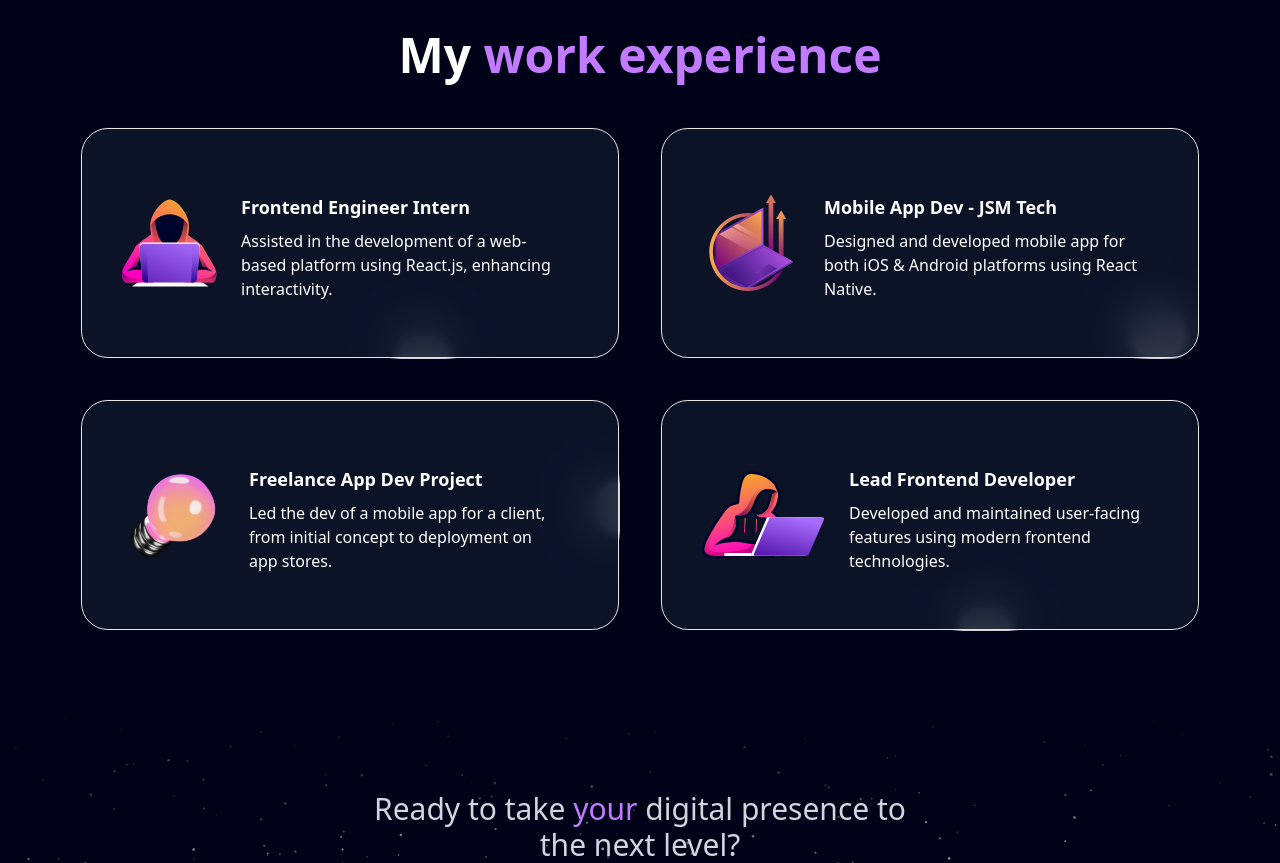
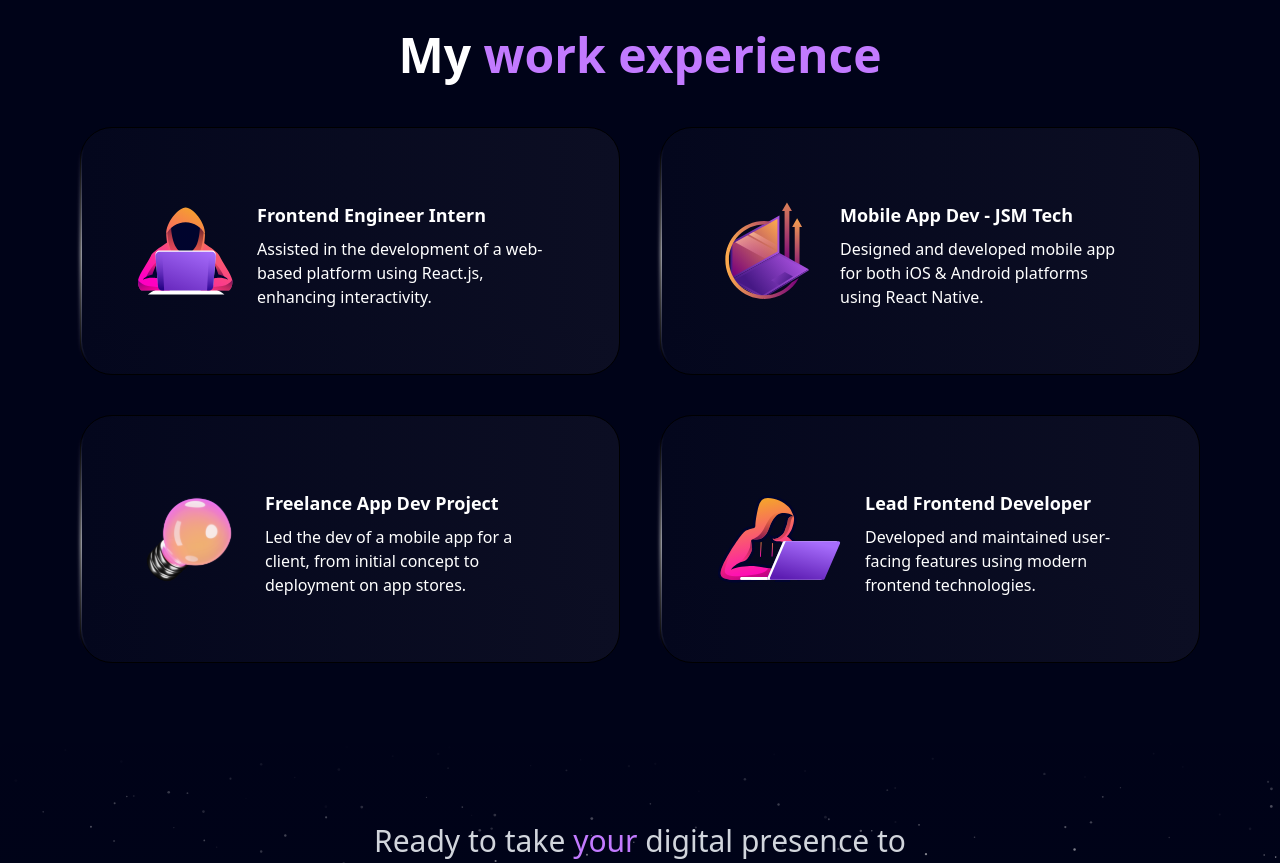
Before and after one commit to IsuruKavi/portfolio-site, a Next.js app: page / in a window 1280 px wide. Shown: the part 1700-2563 px from the top of the page. Built offline with nearby package versions, Linux system fonts and the light colour scheme.

Commit message:
change UI of work experince

```diff
--- a/components/WorkExperince.tsx
+++ b/components/WorkExperince.tsx
@@ -3,6 +3,7 @@ import React from "react";
 import { workExperience } from "@/data";
 import { Button } from "./ui/MovingBorders";
 import { BentoGridItem } from "./ui/bento-grid";
+import { HoverBorderGradient } from "./ui/hover-border-gradient";
 
 const Experience = () => {
   return (
@@ -11,24 +12,18 @@ const Experience = () => {
         My <span className="text-purple-400">work experience</span>
       </h1>
 
-      <div className="w-full mt-12 grid lg:grid-cols-4 grid-cols-1 gap-10">
+      <div className="w-full mt-12 grid lg:grid-cols-2 grid-cols-1 gap-10">
         {workExperience.map((card) => (
-          <Button
+          <HoverBorderGradient
+            duration={1.5}
             key={card.id}
-            //   random duration will be fun , I think , may be not
-            duration={Math.floor(Math.random() * 10000) + 10000}
-            borderRadius="1.75rem"
+            containerClassName="rounded-4xl "
+            className="bg-[linear-gradient(90deg,_rgba(4,7,29,1)_0%,_rgba(12,14,35,1)_100%)] bg-white text-black dark:text-white flex items-center space-x-2"
             style={{
-              //   add these two
-              //   you can generate the color from here https://cssgradient.io/
               background: "rgb(4,7,29)",
-              backgroundColor:
+              backgroundImage:
                 "linear-gradient(90deg, rgba(4,7,29,1) 0%, rgba(12,14,35,1) 100%)",
-              // add this border radius to make it more rounded so that the moving border is more realistic
-              borderRadius: `calc(1.75rem* 0.96)`,
             }}
-            // remove bg-white dark:bg-slate-900
-            className="flex-1 text-black dark:text-white border-neutral-200 dark:border-slate-800"
           >
             <div className="flex lg:flex-row flex-col p-3 py-6 md:p-5 lg:p-10 gap-2">
               <img
@@ -43,7 +38,7 @@ const Experience = () => {
                 description={card.desc}
               />
             </div>
-          </Button>
+          </HoverBorderGradient>
         ))}
       </div>
     </div>
--- a/components/ui/glare-card.tsx
+++ b/components/ui/glare-card.tsx
@@ -118,7 +118,7 @@ export const GlareCard = ({
         }
       }}
     >
-      <div className="h-full grid will-change-transform origin-center transition-transform duration-[var(--duration)] ease-[var(--easing)] delay-[var(--delay)] [transform:rotateY(var(--r-x))_rotateX(var(--r-y))] rounded-[var(--radius)] border border-purple-800 hover:[--opacity:0.6] hover:[--duration:200ms] hover:[--easing:linear] hover:filter-none overflow-hidden">
+      <div className="h-full grid will-change-transform origin-center transition-transform duration-[var(--duration)] ease-[var(--easing)] delay-[var(--delay)] [transform:rotateY(var(--r-x))_rotateX(var(--r-y))] rounded-[var(--radius)] border border-gray-800 hover:[--opacity:0.6] hover:[--duration:200ms] hover:[--easing:linear] hover:filter-none overflow-hidden">
         <div className="w-full h-full grid [grid-area:1/1] mix-blend-soft-light [clip-path:inset(0_0_0_0_round_var(--radius))]">
           <div className={cn("h-full w-full bg-slate-950", className)}>
             {children}
--- /dev/null
+++ b/components/ui/hover-border-gradient.tsx
@@ -0,0 +1,99 @@
+"use client";
+import React, { useState, useEffect, useRef } from "react";
+
+import { motion } from "motion/react";
+import { cn } from "@/lib/utils";
+
+type Direction = "TOP" | "LEFT" | "BOTTOM" | "RIGHT";
+
+export function HoverBorderGradient({
+  children,
+  containerClassName,
+  className,
+  as: Tag = "button",
+  duration = 1,
+  clockwise = true,
+  ...props
+}: React.PropsWithChildren<
+  {
+    as?: React.ElementType;
+    containerClassName?: string;
+    className?: string;
+    duration?: number;
+    clockwise?: boolean;
+  } & React.HTMLAttributes<HTMLElement>
+>) {
+  const [hovered, setHovered] = useState<boolean>(false);
+  const [direction, setDirection] = useState<Direction>("TOP");
+
+  const rotateDirection = (currentDirection: Direction): Direction => {
+    const directions: Direction[] = ["TOP", "LEFT", "BOTTOM", "RIGHT"];
+    const currentIndex = directions.indexOf(currentDirection);
+    const nextIndex = clockwise
+      ? (currentIndex - 1 + directions.length) % directions.length
+      : (currentIndex + 1) % directions.length;
+    return directions[nextIndex];
+  };
+
+  const movingMap: Record<Direction, string> = {
+    TOP: "radial-gradient(20.7% 50% at 50% 0%, hsl(0, 0%, 100%) 0%, rgba(255, 255, 255, 0) 100%)",
+    LEFT: "radial-gradient(16.6% 43.1% at 0% 50%, hsl(0, 0%, 100%) 0%, rgba(255, 255, 255, 0) 100%)",
+    BOTTOM:
+      "radial-gradient(20.7% 50% at 50% 100%, hsl(0, 0%, 100%) 0%, rgba(255, 255, 255, 0) 100%)",
+    RIGHT:
+      "radial-gradient(16.2% 41.199999999999996% at 100% 50%, hsl(0, 0%, 100%) 0%, rgba(255, 255, 255, 0) 100%)",
+  };
+
+  const highlight =
+    "radial-gradient(75% 181.15942028985506% at 50% 50%, #3275F8 0%, rgba(255, 255, 255, 0) 100%)";
+
+  useEffect(() => {
+    if (!hovered) {
+      const interval = setInterval(() => {
+        setDirection((prevState) => rotateDirection(prevState));
+      }, duration * 1000);
+      return () => clearInterval(interval);
+    }
+  }, [hovered]);
+  return (
+    <Tag
+      onMouseEnter={(event: React.MouseEvent<HTMLDivElement>) => {
+        setHovered(true);
+      }}
+      onMouseLeave={() => setHovered(false)}
+      className={cn(
+        "relative flex rounded-full border  content-center bg-black/20 hover:bg-black/10 transition duration-500 dark:bg-white/20 items-center flex-col flex-nowrap gap-10 h-min justify-center overflow-visible p-px decoration-clone w-fit",
+        containerClassName
+      )}
+      {...props}
+    >
+      <div
+        className={cn(
+          "w-auto text-white z-10 bg-black px-4 py-2 rounded-[inherit]",
+          className
+        )}
+      >
+        {children}
+      </div>
+      <motion.div
+        className={cn(
+          "flex-none inset-0 overflow-hidden absolute z-0 rounded-[inherit]"
+        )}
+        style={{
+          filter: "blur(2px)",
+          position: "absolute",
+          width: "100%",
+          height: "100%",
+        }}
+        initial={{ background: movingMap[direction] }}
+        animate={{
+          background: hovered
+            ? [movingMap[direction], highlight]
+            : movingMap[direction],
+        }}
+        transition={{ ease: "linear", duration: duration ?? 1 }}
+      />
+      <div className="bg-black absolute z-1 flex-none inset-[2px] rounded-[100px]" />
+    </Tag>
+  );
+}
```
